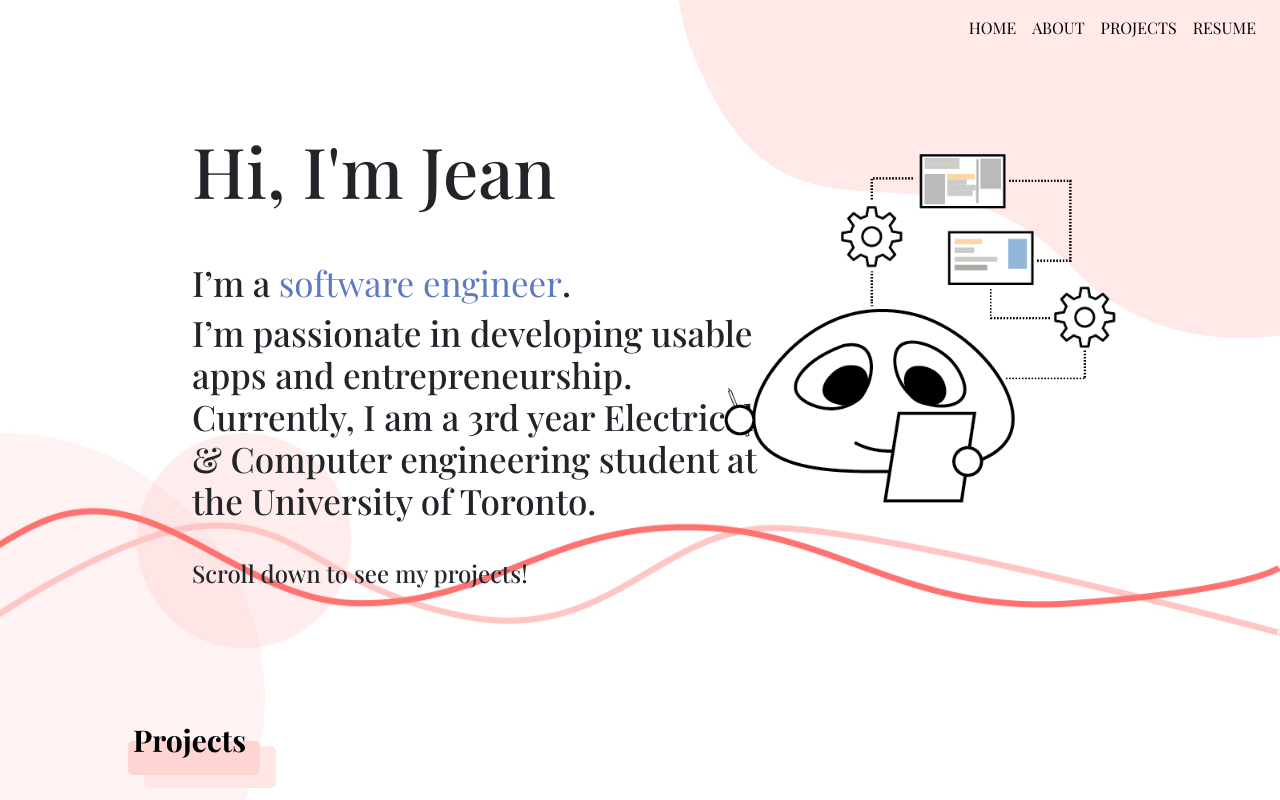
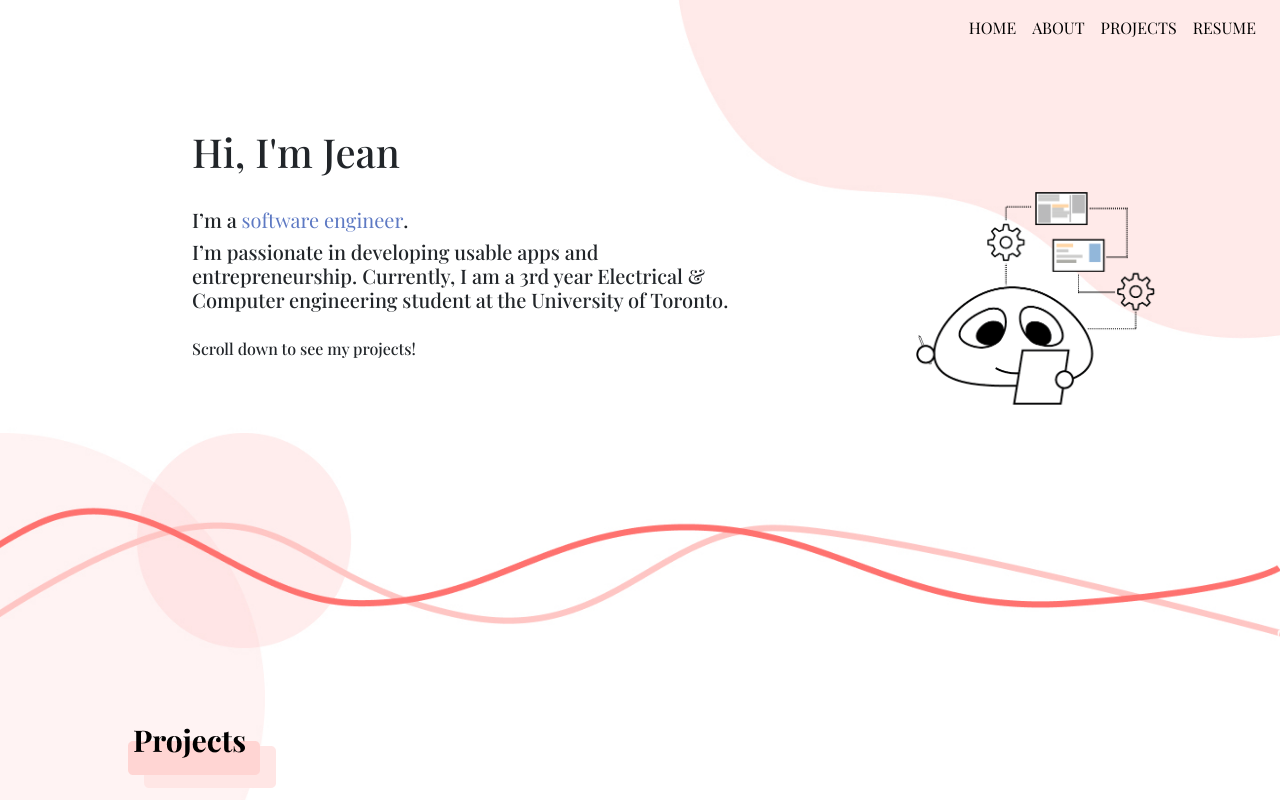
Before and after one commit to jean1122/jeanlin, a plain HTML site: page index.html in a window 1280 px wide. Shown: the top 800 px of the page. Drawn offline with nearby package versions, Linux system fonts and the light colour scheme.

Commit message:
update donavi section

```diff
--- a/css/style.css
+++ b/css/style.css
@@ -4,14 +4,32 @@
   font-weight: 400;
 }
 
-body {
-  background-repeat: no-repeat;
-  background-size: 100% auto;
+html {
+  overflow-x: hidden;
 }
 
-.main-page {
+@media (min-width: 768px) {
+  .main-page {
+    background-image: url("../img/background/background.jpg");
+    background-repeat: no-repeat;
+    background-size: 100%;
+    overflow-x: hidden;
+    margin: 0px;
+    padding: 0px;
+  }
+
+  html {
+    overflow-x: hidden;
+  }
+
+  body {
+    overflow-x: hidden;
+  }
+}
+
+/* .main-page {
   background-image: url("../img/background/background.jpg");
-}
+} */
 
 .sub-page {
   background-image: url("../img/background/subpage-background.jpg");
@@ -69,6 +87,65 @@ body {
 #software-breadman {
   width: 80%;
   height: auto;
+}
+
+@media (max-width: 1440px) {
+
+  .home-intro h1 {
+    font-size: 60px;
+  }
+
+  .home-intro h2 {
+    font-size: 30px;
+  }
+
+  .home-intro h4 {
+    font-size: 20px;
+  }
+
+  .home-image img {
+    max-width: 400px;
+  }
+
+  .home-image {
+    margin-top: 15%;
+  }
+
+}
+
+@media (max-width: 1280px) {
+
+  .home-intro h1 {
+    font-size: 40px;
+  }
+
+  .home-intro h2 {
+    font-size: 20px;
+  }
+
+  .home-intro h4 {
+    font-size: 16px;
+  }
+
+  .home-image img {
+    max-width: 300px;
+  }
+
+  .home-image {
+    margin-top: 15%;
+  }
+}
+
+@media (max-width: 1024px) {
+  html {
+    overflow-x: hidden;
+    background: cover;
+    background-size: 100%;
+  }
+
+  body {
+    overflow-x: hidden;
+  }
 }
 
 /* project section */
--- a/index.html
+++ b/index.html
@@ -99,7 +99,7 @@
         </div>
         <div class="row">
           <div class="project-name-left" data-aos="fade-right">
-            <h2 style="padding-top: 4%">01 &nbsp Doni.</h2>
+            <h2 style="padding-top: 4%">01 &nbsp Donavi.</h2>
           </div>
         </div>
         <div class="row">
@@ -107,7 +107,8 @@
             <p>
               An in-progress gift recommendation system that uses the technique of machine learning and database to help users find the most suitable gift.
               <br><br>
-              Coming Soon!
+              <a href="https://thedonavi.com" style="color:black"><h6><br> >> &nbsp View Website</h6></a>
+
             </p>
           </div>
         </div>
```
Also changed, not shown: 2 other files.
